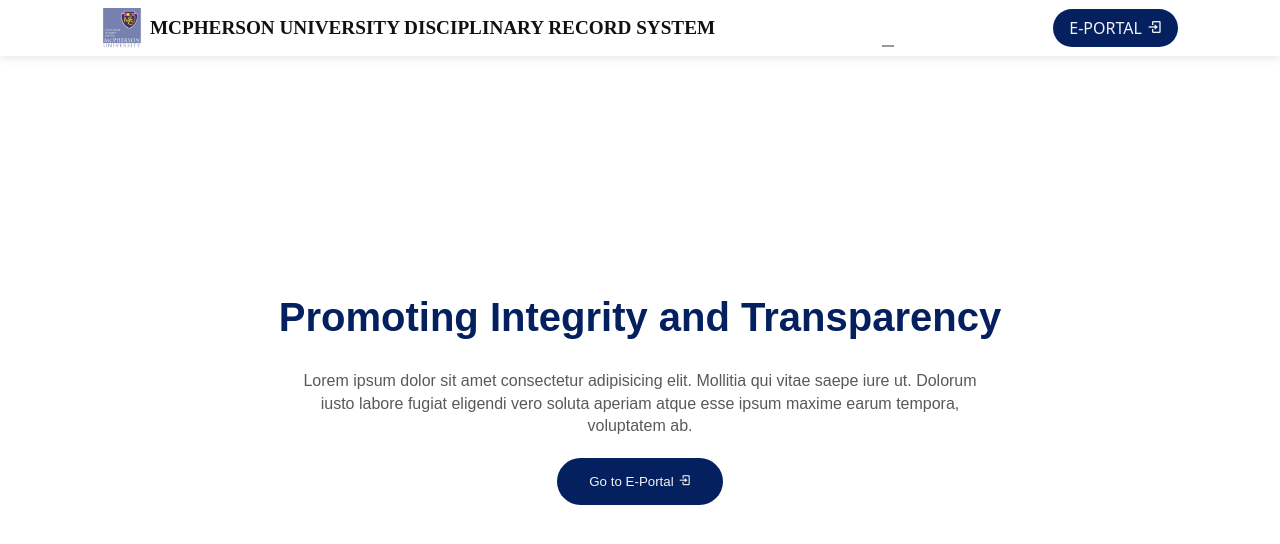
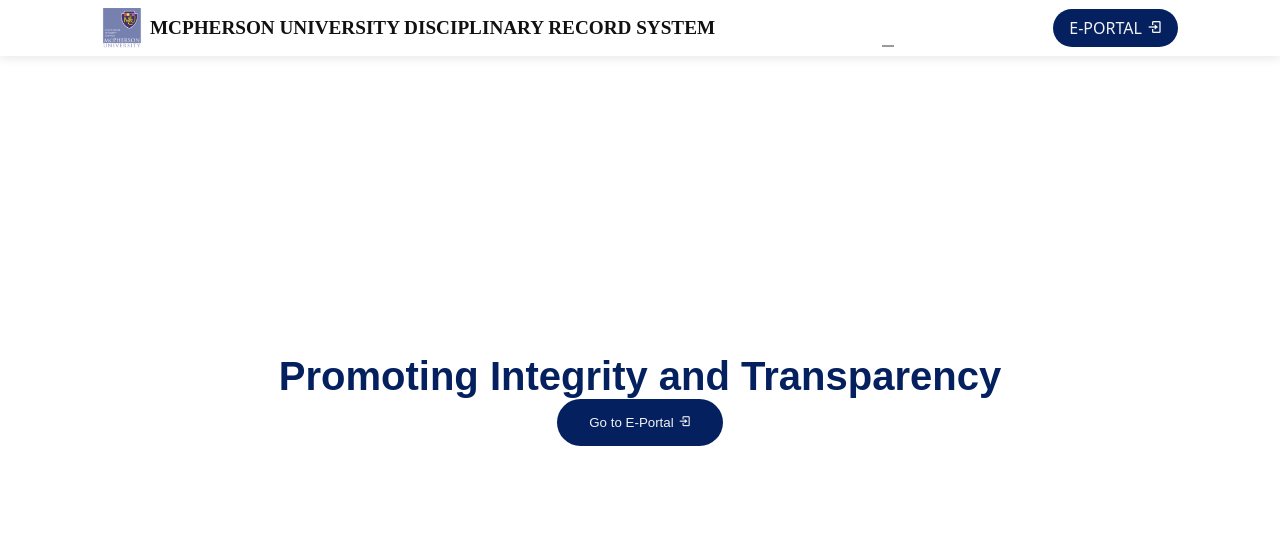
Before and after one commit to preciousekele/sdrs_home, a React (Vite) app: page / in a window 1280 px wide. Shown: the top 544 px of the page. Built offline with nearby package versions, Linux system fonts and the light colour scheme.

Commit message:
Update Hero.jsx

```diff
--- a/src/pages/hero/Hero.jsx
+++ b/src/pages/hero/Hero.jsx
@@ -6,11 +6,7 @@ const Hero = () => {
     <div className="hero container">
       <div className="hero-text">
         <h1>Promoting Integrity and Transparency</h1>
-        <p>
-          Lorem ipsum dolor sit amet consectetur adipisicing elit. Mollitia qui
-          vitae saepe iure ut. Dolorum iusto labore fugiat eligendi vero soluta
-          aperiam atque esse ipsum maxime earum tempora, voluptatem ab.
-        </p>
+
         <button className="btn">
           <Link to="/register" className="nav__link-button">
             Go to E-Portal <i className="bx bx-log-in"></i>
```
